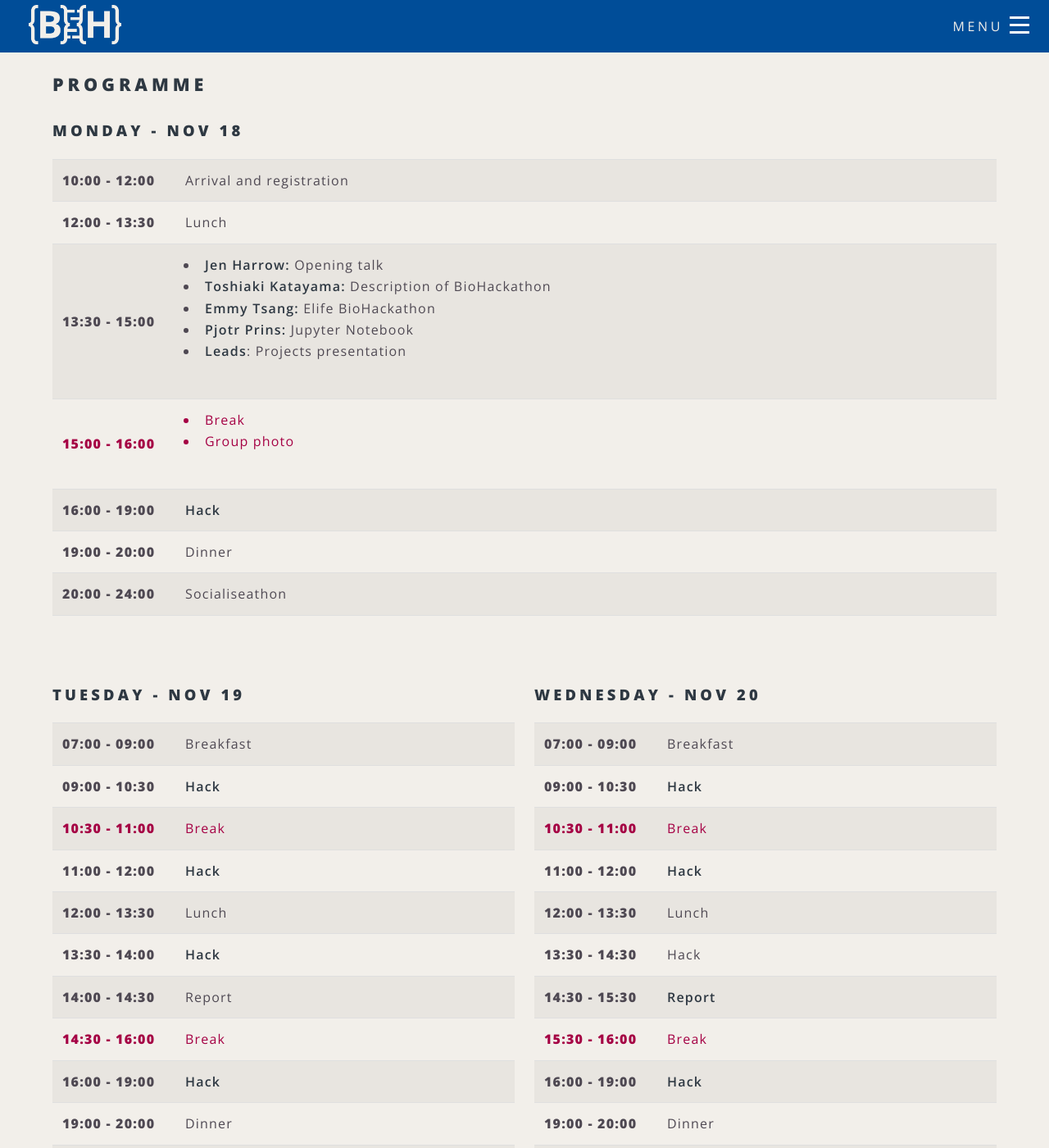
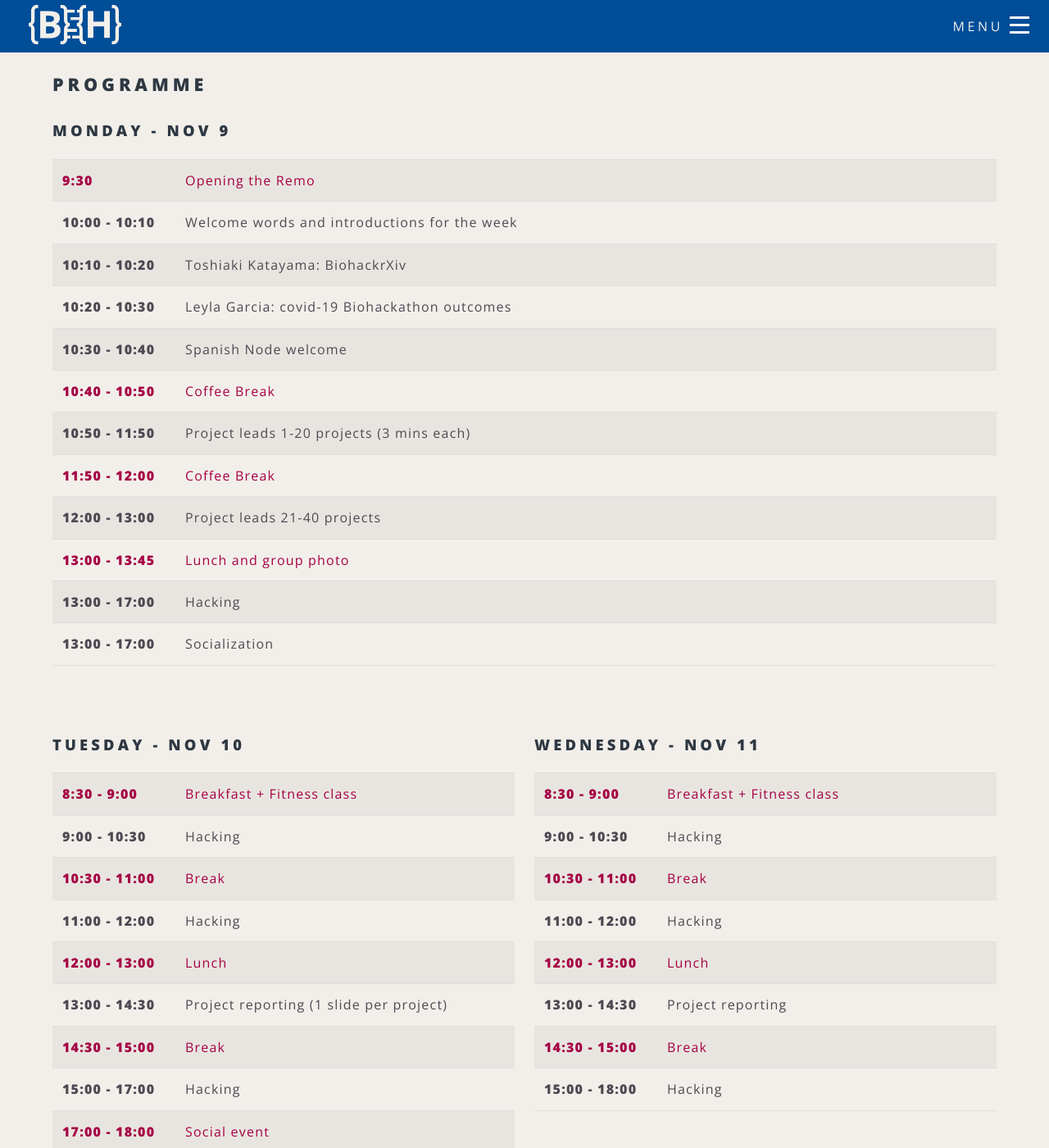
Before and after one commit to elixir-europe/biohackathon-europe-2020, a Jekyll site: the page built from programme.html, in a window 1280 px wide and 1400 px high, scrolled down 365 px. Shown: the whole window at 82% size. Built offline with Jekyll 4.4.1, drawn with Linux system fonts in a browser that asks for light colours; nearby versions of some CDN libraries; some of the changed text lies outside the part shown.

Commit message:
Adding the programme

```diff
--- a/_includes/header.html
+++ b/_includes/header.html
@@ -20,6 +20,7 @@
 
             <li><a href="{{ site.baseurl }}/committee.html">Committee</a></li>
             <li><a href="{{ site.baseurl }}/projects.html">Projects</a></li>
+            <li><a href="{{ site.baseurl }}/programme.html">Programme</a></li>
             <li><a href="{{ site.baseurl }}/biohackathons.html">Other Biohackathons</a></li>
             <li><a href="{{ site.baseurl }}/registration.html">Registration</a></li>
             <li><a href="{{ site.baseurl }}/contact.html">Contact</a></li>
--- a/programme.html
+++ b/programme.html
@@ -8,60 +8,71 @@ title: Programme
     <div id="programme">
         <div class="row">
             <div class="col-md-12 day">
-                <h3>Monday - Nov 18</h3>
+                <h3>Monday - Nov 9</h3>
                 <table>
                     <tbody>
-                        <tr>
-                            <td class="time">10:00 - 12:00</td>
-                            <td class="event">Arrival  and registration</td>
+                        <tr class="schedule-break-row">
+                            <td class="time">9:30</td>
+                            <td class="event">Opening the Remo</td>
                         </tr>
                         <tr>
-                            <td class="time">12:00 - 13:30</td>
-                            <td class="event">Lunch</td>
+                            <td class="time">10:00 - 10:10</td>
+                            <td class="event">Welcome words and introductions for the week</td>
                         </tr>
                         <tr>
-                            <td class="time">13:30 - 15:00</td>
-                            <td class="event"><ul>
-                                <li><strong>Jen Harrow:</strong> Opening talk </li>
-                                <li><strong>Toshiaki Katayama:</strong> Description of BioHackathon</li>
-                                <li><strong>Emmy Tsang:</strong> Elife BioHackathon </li>
-                                <li><strong>Pjotr Prins:</strong> Jupyter Notebook </li>
-                                <li><strong>Leads</strong>: Projects presentation </li>
-                            </ul></td>
+                            <td class="time">10:10 - 10:20</td>
+                            <td class="event">Toshiaki Katayama: BiohackrXiv</td>
+                        </tr>
+                        <tr>
+                            <td class="time">10:20 - 10:30</td>
+                            <td class="event">Leyla Garcia: covid-19 Biohackathon outcomes</td>
+                        </tr>
+                        <tr>
+                            <td class="time">10:30 - 10:40</td>
+                            <td class="event">Spanish Node welcome</td>
                         </tr>
                         <tr class="schedule-break-row">
-                            <td class="time">15:00 - 16:00</td>
-                            <td class="event"><ul>
-                                <li>Break </li>
-                                <li>Group photo </li>
-                            </ul></td>
+                            <td class="time">10:40 - 10:50</td>
+                            <td class="event">Coffee Break</td>
                         </tr>
                         <tr>
-                            <td class="time">16:00 - 19:00</td>
-                            <td class="event"><b>Hack</b></td>
+                            <td class="time">10:50 - 11:50</td>
+                            <td class="event">Project leads 1-20 projects (3 mins each)</td>
+                        </tr>
+                        <tr class="schedule-break-row">
+                            <td class="time">11:50 - 12:00</td>
+                            <td class="event">Coffee Break</td>
                         </tr>
                         <tr>
-                            <td class="time">19:00 - 20:00</td>
-                            <td class="event">Dinner</td>
+                            <td class="time">12:00 - 13:00</td>
+                            <td class="event">Project leads 21-40 projects</td>
+                        </tr>
+                        <tr class="schedule-break-row">
+                            <td class="time">13:00 - 13:45</td>
+                            <td class="event">Lunch and group photo</td>
                         </tr>
                         <tr>
-                            <td class="time">20:00 - 24:00</td>
-                            <td class="event">Socialiseathon</td>
+                            <td class="time">13:00 - 17:00</td>
+                            <td class="event">Hacking</td>
+                        </tr>
+                        <tr>
+                            <td class="time">13:00 - 17:00</td>
+                            <td class="event">Socialization</td>
                         </tr>
                     </tbody>
                 </table>
             </div>
             <div class="col-md-6 day">
-                <h3>Tuesday - Nov 19</h3>
+                <h3>Tuesday - Nov 10</h3>
                 <table>
                     <tbody>
-                        <tr>
-                            <td class="time">07:00 - 09:00</td>
-                            <td class="event">Breakfast</td>
+                        <tr class="schedule-break-row">
+                            <td class="time">8:30 - 9:00</td>
+                            <td class="event">Breakfast + Fitness class</td>
                         </tr>
                         <tr>
-                            <td class="time">09:00 - 10:30</td>
-                            <td class="event"><b>Hack</b></td>
+                            <td class="time">9:00 - 10:30</td>
+                            <td class="event">Hacking</td>
                         </tr>
                         <tr class="schedule-break-row">
                             <td class="time">10:30 - 11:00</td>
@@ -69,50 +80,42 @@ title: Programme
                         </tr>
                         <tr>
                             <td class="time">11:00 - 12:00</td>
-                            <td class="event"><b>Hack</b></td>
+                            <td class="event">Hacking</td>
                         </tr>
-                        <tr>
-                            <td class="time">12:00 - 13:30</td>
+                        <tr class="schedule-break-row">
+                            <td class="time">12:00 - 13:00</td>
                             <td class="event">Lunch</td>
                         </tr>
                         <tr>
-                            <td class="time">13:30 - 14:00</td>
-                            <td class="event"><b>Hack</b></td>
-                        </tr>
-                        <tr>
-                            <td class="time">14:00 - 14:30</td>
-                            <td class="event">Report</td>
+                            <td class="time">13:00 - 14:30</td>
+                            <td class="event">Project reporting (1 slide per project)</td>
                         </tr>
                         <tr class="schedule-break-row">
-                            <td class="time">14:30 - 16:00</td>
+                            <td class="time">14:30 - 15:00</td>
                             <td class="event">Break</td>
                         </tr>
                         <tr>
-                            <td class="time">16:00 - 19:00</td>
-                            <td class="event"><b>Hack</b></td>
+                            <td class="time">15:00 - 17:00</td>
+                            <td class="event">Hacking</td>
                         </tr>
-                        <tr>
-                            <td class="time">19:00 - 20:00</td>
-                            <td class="event">Dinner</td>
-                        </tr>
-                        <tr>
-                            <td class="time">20:00 - 24:00</td>
-                            <td class="event">Socialiseathon</td>
+                        <tr class="schedule-break-row">
+                            <td class="time">17:00 - 18:00</td>
+                            <td class="event">Social event</td>
                         </tr>
                     </tbody>
                 </table>
             </div>
             <div class="col-md-6 day">
-                <h3>Wednesday - Nov 20</h3>
+                <h3>Wednesday - Nov 11</h3>
                 <table>
                     <tbody>
-                        <tr>
-                            <td class="time">07:00 - 09:00</td>
-                            <td class="event">Breakfast</td>
+                        <tr class="schedule-break-row">
+                            <td class="time">8:30 - 9:00</td>
+                            <td class="event">Breakfast + Fitness class</td>
                         </tr>
                         <tr>
-                            <td class="time">09:00 - 10:30</td>
-                            <td class="event"><b>Hack</b></td>
+                            <td class="time">9:00 - 10:30</td>
+                            <td class="event">Hacking</td>
                         </tr>
                         <tr class="schedule-break-row">
                             <td class="time">10:30 - 11:00</td>
@@ -120,50 +123,38 @@ title: Programme
                         </tr>
                         <tr>
                             <td class="time">11:00 - 12:00</td>
-                            <td class="event"><b>Hack</b></td>
+                            <td class="event">Hacking</td>
                         </tr>
-                        <tr>
-                            <td class="time">12:00 - 13:30</td>
+                        <tr class="schedule-break-row">
+                            <td class="time">12:00 - 13:00</td>
                             <td class="event">Lunch</td>
                         </tr>
                         <tr>
-                            <td class="time">13:30 - 14:30</td>
-                            <td class="event">Hack</td>
-                        </tr>
-                        <tr>
-                            <td class="time">14:30 - 15:30</td>
-                            <td class="event"><b>Report</b></td>
+                            <td class="time">13:00 - 14:30</td>
+                            <td class="event">Project reporting</td>
                         </tr>
                         <tr class="schedule-break-row">
-                            <td class="time">15:30 - 16:00</td>
+                            <td class="time">14:30 - 15:00</td>
                             <td class="event">Break</td>
                         </tr>
                         <tr>
-                            <td class="time">16:00 - 19:00</td>
-                            <td class="event"><b>Hack</b></td>
-                        </tr>
-                        <tr>
-                            <td class="time">19:00 - 20:00</td>
-                            <td class="event">Dinner</td>
-                        </tr>
-                        <tr>
-                            <td class="time">20:00 - 24:00</td>
-                            <td class="event">Socialiseathon</td>
+                            <td class="time">15:00 - 18:00</td>
+                            <td class="event">Hacking</td>
                         </tr>
                     </tbody>
                 </table>
             </div>
             <div class="col-md-6 day">
-                <h3>Thursday - Nov 21</h3>
+                <h3>Thursday - Nov 12</h3>
                 <table>
                     <tbody>
-                        <tr>
-                            <td class="time">07:00 - 09:00</td>
-                            <td class="event">Breakfast</td>
+                        <tr class="schedule-break-row">
+                            <td class="time">8:30 - 9:00</td>
+                            <td class="event">Breakfast + Fitness class</td>
                         </tr>
                         <tr>
-                            <td class="time">09:00 - 10:30</td>
-                            <td class="event"><b>Hack</b></td>
+                            <td class="time">9:00 - 10:30</td>
+                            <td class="event">Hacking</td>
                         </tr>
                         <tr class="schedule-break-row">
                             <td class="time">10:30 - 11:00</td>
@@ -171,66 +162,62 @@ title: Programme
                         </tr>
                         <tr>
                             <td class="time">11:00 - 12:00</td>
-                            <td class="event"><b>Hack</b></td>
+                            <td class="event">Hacking</td>
                         </tr>
-                        <tr>
-                            <td class="time">12:00 - 13:30</td>
+                        <tr class="schedule-break-row">
+                            <td class="time">12:00 - 13:00</td>
                             <td class="event">Lunch</td>
                         </tr>
                         <tr>
-                            <td class="time">13:30 - 14:30</td>
-                            <td class="event">Report</td>
-                        </tr>
-                        <tr>
-                            <td class="time">14:30 - 15:30</td>
-                            <td class="event"><b>Hack</b></td>
+                            <td class="time">13:00 - 14:30</td>
+                            <td class="event">Project reporting</td>
                         </tr>
                         <tr class="schedule-break-row">
-                            <td class="time">15:30 - 16:00</td>
+                            <td class="time">14:30 - 15:00</td>
                             <td class="event">Break</td>
                         </tr>
                         <tr>
-                            <td class="time">16:00 - 19:00</td>
-                            <td class="event"><b>Hack</b></td>
+                            <td class="time">15:00 - 17:00</td>
+                            <td class="event">Hacking</td>
                         </tr>
-                        <tr>
-                            <td class="time">19:00 - 20:00</td>
-                            <td class="event">Dinner</td>
-                        </tr>
-                        <tr>
-                            <td class="time">20:00 - 24:00</td>
-                            <td class="event">Socialiseathon</td>
+                        <tr class="schedule-break-row">
+                            <td class="time">17:00 - 18:00</td>
+                            <td class="event">Social event</td>
                         </tr>
                     </tbody>
                 </table>
             </div>
             <div class="col-md-6 day">
-                <h3>Friday - Nov 22</h3>
+                <h3>Friday - Nov 13</h3>
                 <table>
                     <tbody>
-                        <tr>
-                            <td class="time">07:00 - 09:00</td>
-                            <td class="event">Breakfast</td>
+                        <tr class="schedule-break-row">
+                            <td class="time">8:30 - 9:00</td>
+                            <td class="event">Breakfast + Fitness class</td>
                         </tr>
                         <tr>
-                            <td class="time">09:00 - 10:30</td>
-                            <td class="event"><b>Hack</b></td>
+                            <td class="time">9:00 - 10:30</td>
+                            <td class="event">Hacking</td>
+                        </tr>
+                        <tr>
+                            <td class="time">10:30 - 11:30</td>
+                            <td class="event">Final reporting</td>
                         </tr>
                         <tr class="schedule-break-row">
-                            <td class="time">10:30 - 11:00</td>
+                            <td class="time">11:30 - 11:45</td>
                             <td class="event">Break</td>
                         </tr>
                         <tr>
-                            <td class="time">11:00 - 11:00</td>
-                            <td class="event"><b>Hack</b></td>
+                            <td class="time">11:45 - 13:00</td>
+                            <td class="event">Final report session</td>
+                        </tr>
+                        <tr class="schedule-break-row">
+                            <td class="time">13:00 - 14:00</td>
+                            <td class="event">Lunch</td>
                         </tr>
                         <tr>
-                            <td class="time">11:00 - 12:30</td>
-                            <td class="event">Report</td>
-                        </tr>
-                        <tr>
-                            <td class="time">12:30 - 13:30</td>
-                            <td class="event">Lunch</td>
+                            <td class="time">14:00 - 14:30</td>
+                            <td class="event">BiohackrXiv</td>
                         </tr>
                     </tbody>
                 </table>
```
Lines whose indentation alone changed are shown as unchanged.
